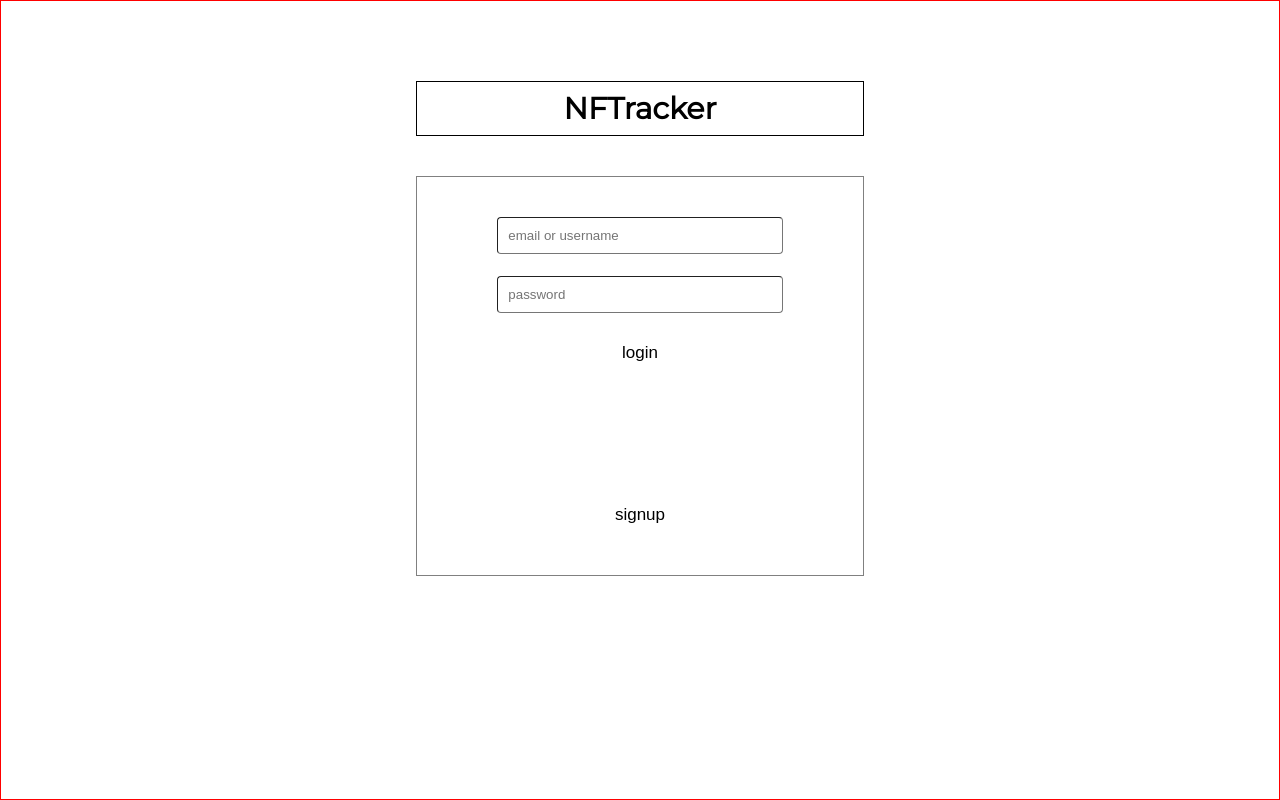
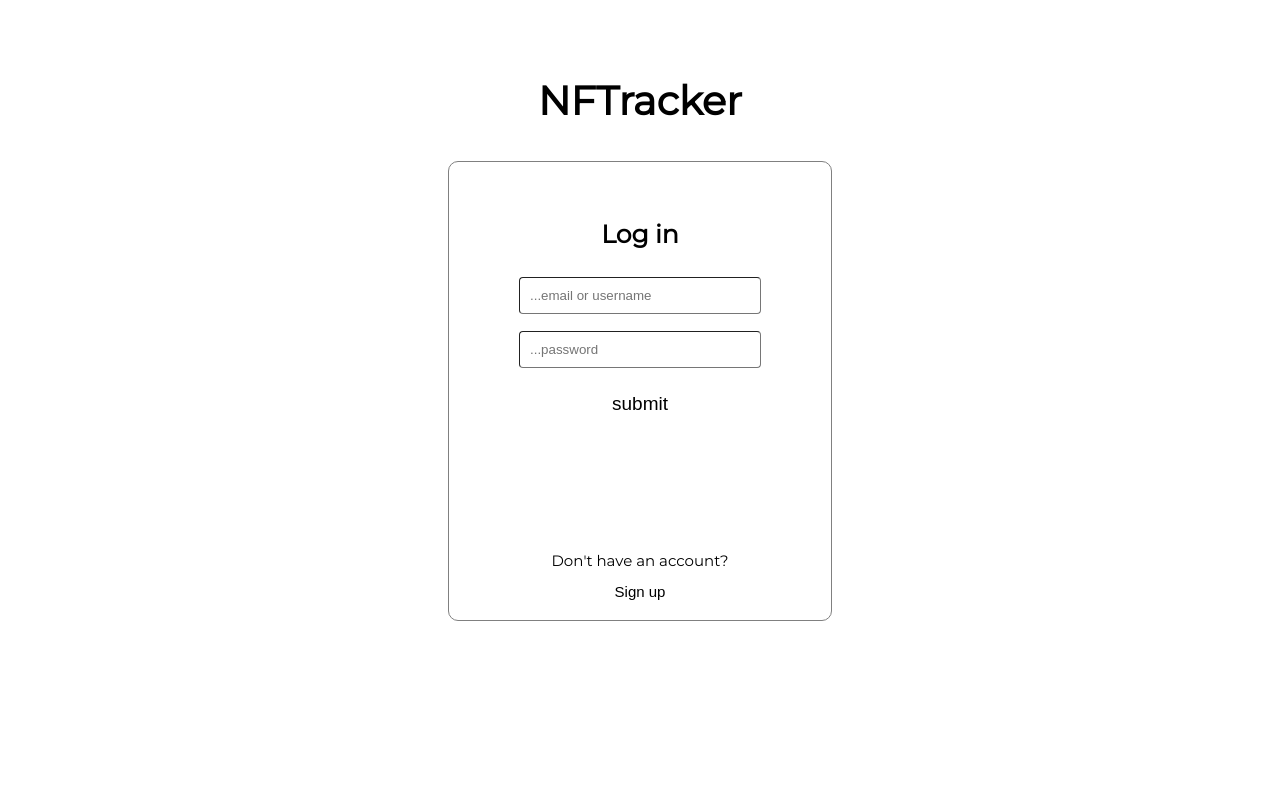
Before and after one commit to code-guy21/PixelPouch, a React (Create React App) app in the folder client/: page / in a window 1280 px wide. Built offline with nearby package versions, Linux system fonts and the light colour scheme.

Commit message:
added utils folder and API script with register and login functions, and edited register form style?

```diff
--- a/client/src/components/AuthForm/index.js
+++ b/client/src/components/AuthForm/index.js
@@ -1,53 +1,86 @@
-import React, {useState} from 'react'
-import "./style.css"
+import React, { useState } from 'react';
+import { login, register } from '../../utils/api';
+import './style.css';
 
 function AuthForm() {
-  const [toggle, setToggle] = useState(false)
+	const [toggle, setToggle] = useState(false);
 	const [formData, setFormData] = useState({
-    email: "",
-    username: "",
-    password: ""
-  })
+		email: '',
+		username: '',
+		password: '',
+	});
 
 	const handleFormSubmit = () => {
-    console.log(formData)
-  }
+		toggle ? register(formData) : login(formData);
+	};
 
-  const handleChange = ({target}) => {
-    if(target.name === "option"){
-      if(toggle){
-        setFormData({...formData, email: target.value})
-      }else{
-        let regex = new RegExp("^([a-z0-9_\.-]+)@([\da-z\.-]+)\.([a-z\.]{2,6})$");
-        if(regex.test(target.value)){
-          setFormData({...formData, email: target.value})
-        }else{
-          setFormData({...formData, username: target.value})
+	const handleChange = ({ target }) => {
+		if (target.name === 'option') {
+			if (toggle) {
+				setFormData({ ...formData, email: target.value });
+			} else {
+				let regex = new RegExp('^([a-z0-9_.-]+)@([da-z.-]+).([a-z.]{2,6})$');
+				if (regex.test(target.value)) {
+					setFormData({ ...formData, email: target.value });
+				} else {
+					setFormData({ ...formData, username: target.value });
 				}
 			}
-    }else{
-      setFormData({...formData, [target.name]: target.value})
+		} else {
+			setFormData({ ...formData, [target.name]: target.value });
 		}
-
-  }
+	};
 
 	return (
-    <div className="auth">
-      <input id="option" className='form_input' placeholder={toggle ? "email" : "email or username"} name="option" onChange={handleChange} />
-      <input className={toggle ? "form_input": "hide form_input" } placeholder='username' name="username" onChange={handleChange} value={formData.username}/>
-      <input className='form_input' type="password" placeholder='password' name="password" onChange={handleChange} value={formData.password}/>
-      <button id="submit" className='option' onClick={handleFormSubmit}>{ toggle ? "signup": "login"} </button>
-      <button id="switch" className='option' onClick={() => {
+		<div className='auth'>
+      	<h3 className='label'>
+				{toggle ? 'Sign up' : 'Log in'}{' '}
+			</h3>
+			<input
+				id='option'
+				className='form_input'
+				placeholder={toggle ? '...email' : '...email or username'}
+				name='option'
+				onChange={handleChange}
+			/>
+			<input
+				className={toggle ? 'form_input' : 'hide form_input'}
+				placeholder='...username'
+				name='username'
+				onChange={handleChange}
+				value={formData.username}
+			/>
+			<input
+				className='form_input'
+				type='password'
+				placeholder='...password'
+				name='password'
+				onChange={handleChange}
+				value={formData.password}
+			/>
+			<button id='submit' className='option' onClick={handleFormSubmit}>
+				submit
+			</button>
+      <div id='switch'>
+        <label >{toggle ? "Already have an account?": "Don't have an account?"}</label>
+        <button
+
+				className='option'
+				onClick={() => {
 					setToggle(!toggle);
 					setFormData({
-          email: "",
-          username: "",
-          password: ""
-        })
-        document.getElementById("option").value = "";
-       }} >{ toggle ? "login": "signup"}</button>
+						email: '',
+						username: '',
+						password: '',
+					});
+					document.getElementById('option').value = '';
+				}}>
+				{toggle ? 'Log in' : 'Sign up'}
+			</button>
       </div>
-  )
+
+		</div>
+	);
 }
 
 export default AuthForm;
--- a/client/src/components/AuthForm/style.css
+++ b/client/src/components/AuthForm/style.css
@@ -1,25 +1,30 @@
 .auth {
 	font-size: 1.5rem;
 	border: 1px solid gray;
-	height: 400px;
+	height: 46rem;
 	display: flex;
 	flex-direction: column;
-	padding: 4rem 8rem;
+	padding: 6rem 7rem 1rem 7rem;
+	border-radius: 1rem;
 }
 
 .form_input {
-	margin-bottom: 2rem;
+	margin-bottom: 1.5rem;
 	padding: 1rem;
 	border-radius: 0.4rem;
 	border-width: 0.1rem;
 	transition: all 0.2s;
 }
 
+#submit {
+	font-size: 1.9rem;
+}
+
 .option {
 	background: none;
 	padding: 1rem;
 	border: none;
-	font-size: 1.7rem;
+	font-size: 1.5rem;
 }
 
 .option:hover {
@@ -37,3 +42,8 @@
 	margin: 0;
 	padding: 0;
 }
+
+.label {
+	margin-bottom: 3rem;
+	font-size: 2.5rem;
+}
--- a/client/src/index.css
+++ b/client/src/index.css
@@ -19,4 +19,5 @@ html {
 body {
 	font-family: 'Montserrat', sans-serif;
 	min-height: 100vh;
+	line-height: 2.5rem;
 }
--- a/client/src/pages/Home/index.js
+++ b/client/src/pages/Home/index.js
@@ -5,7 +5,7 @@ import "./style.css"
 function Home() {
 	return <div className='home'>
 		<div className="container">
-		<h3 >NFTracker</h3>
+		<h3 className="title" >NFTracker</h3>
 		<AuthForm/>
 		</div>
 	</div>;
--- a/client/src/pages/Home/style.css
+++ b/client/src/pages/Home/style.css
@@ -4,17 +4,15 @@
 	padding-top: 8rem;
 	align-items: center;
 	flex-direction: column;
-	border: 0.1rem solid red;
 }
 
-.home h3 {
-	border: 1px solid black;
-	font-size: 3rem;
+.title {
+	font-size: 4rem;
 	padding: 0.8rem;
 	margin-bottom: 4rem;
 }
 
 .container {
-	width: 35%;
+	width: 30%;
 	text-align: center;
 }
--- /dev/null
+++ b/client/src/utils/api.js
@@ -0,0 +1,7 @@
+export const login = async (formData) => {
+	console.log(formData);
+};
+
+export const register = async (formData) => {
+	console.log(formData);
+};
```
Lines whose indentation alone changed are shown as unchanged.
